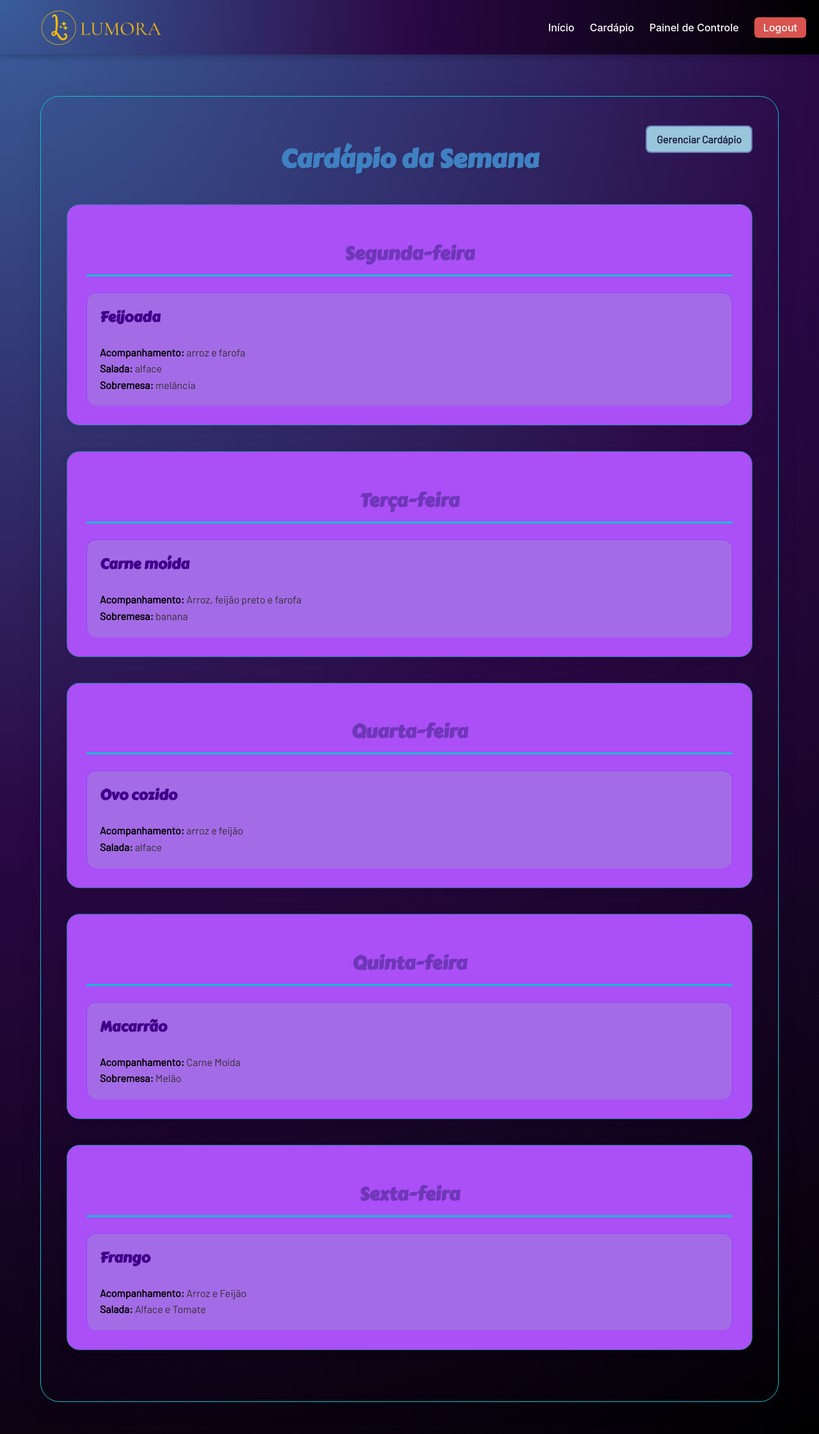
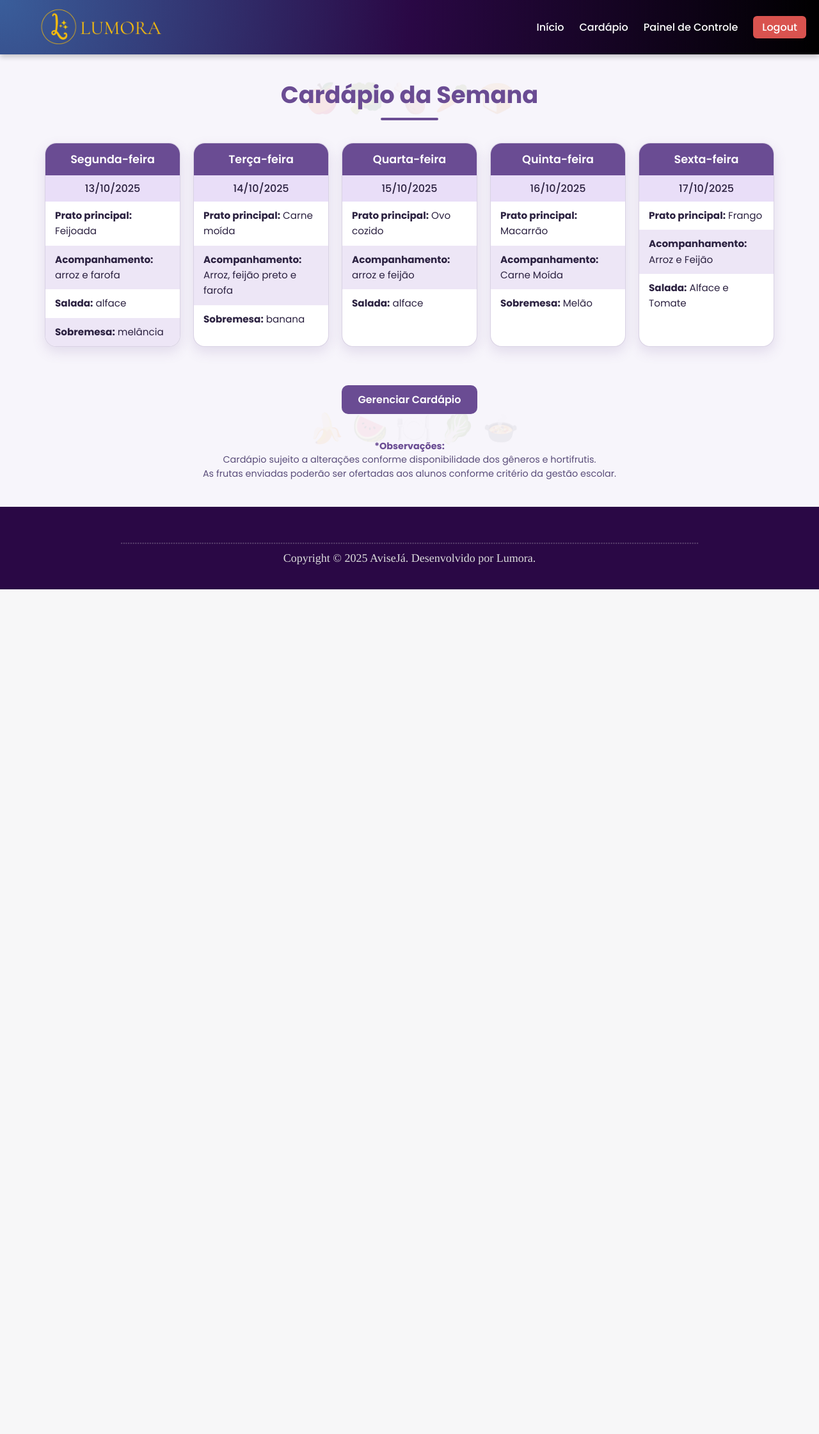
Before and after one commit to DaniHonda/TCC-Lumora, a PHP site: page /cardapio.php in a window 1280 px wide. Shown: the whole page at 64% size. After the commit the page ends 921 px from the top, so only its background shows below. Run offline with PHP 8.4, Linux system fonts and the light colour scheme; a user stored in the database is signed in; data comes from the database, SQL or seed files in the repository; both versions use the stored data as it was after the commit.

Commit message:
Add files via upload

```diff
--- a/TCC/cardapio.php
+++ b/TCC/cardapio.php
@@ -75,12 +75,9 @@ $diasSemanaMapa = [
     </header>
 
     <div id='main'>
+        <h1 class="cardapio-titulo">Cardápio da Semana</h1>
+
         <div class="cardapio-container">
-            <h1 class="cardapio-titulo">Cardápio da Semana</h1>
-            <?php if (isset($_SESSION['log']) && $_SESSION['log'] === 'ativo' && ($_SESSION['nivel'] === 'admin' || $_SESSION['nivel'] === 'emp')): ?>
-                <a href="gerenciar_cardapio.php" class="btn-cardapio btn-gerenciar-posicao">Gerenciar Cardápio</a>
-            <?php endif; ?>
-
             <?php if (!empty($cardapioSemanal)): ?>
                 <?php foreach ($cardapioSemanal as $dia => $pratos): ?>
                     <?php
@@ -88,25 +85,25 @@ $diasSemanaMapa = [
                     $dataDoPrato = date('Y-m-d', strtotime("$diaEmIngles this week"));
                     $jaConfirmado = in_array($dataDoPrato, $confirmacoesFeitas);
                     ?>
-                    <div class="dia-cardapio">
-                        <h2 class="dia-titulo"><?php echo $dia; ?></h2>
-                        <div class="pratos-container">
+                    <div class="card-dia">
+                        <div class="dia-semana"><?php echo $dia; ?></div>
+                        <div class="data"><?php echo date('d/m/Y', strtotime($dataDoPrato)); ?></div>
+
+                        <div class="itens">
                             <?php foreach ($pratos as $prato): ?>
-                                <div class='singleitem'>
-                                    <div class="item-info">
-                                        <span class='menuitem'><?php echo htmlspecialchars($prato['prato_principal']); ?></span>
-                                        <p class='text'>
+                                <p><strong>Prato principal:</strong> <?php echo htmlspecialchars($prato['prato_principal']); ?></p>
                                 <?php if (!empty($prato['acompanhamento'])): ?>
-                                                <strong>Acompanhamento:</strong> <?php echo htmlspecialchars($prato['acompanhamento']); ?><br>
+                                    <p><strong>Acompanhamento:</strong> <?php echo htmlspecialchars($prato['acompanhamento']); ?></p>
                                 <?php endif; ?>
                                 <?php if (!empty($prato['salada'])): ?>
-                                                <strong>Salada:</strong> <?php echo htmlspecialchars($prato['salada']); ?><br>
+                                    <p><strong>Salada:</strong> <?php echo htmlspecialchars($prato['salada']); ?></p>
                                 <?php endif; ?>
                                 <?php if (!empty($prato['sobremesa'])): ?>
-                                                <strong>Sobremesa:</strong> <?php echo htmlspecialchars($prato['sobremesa']); ?>
+                                    <p><strong>Sobremesa:</strong> <?php echo htmlspecialchars($prato['sobremesa']); ?></p>
                                 <?php endif; ?>
-                                        </p>
+                            <?php endforeach; ?>
                         </div>
+
                         <?php if (isset($_SESSION['log']) && $_SESSION['log'] === 'ativo' && $_SESSION['nivel'] === 'aluno'): ?>
                             <div class="confirmar-container">
                                 <?php if ($jaConfirmado): ?>
@@ -121,16 +118,29 @@ $diasSemanaMapa = [
                         <?php endif; ?>
                     </div>
                 <?php endforeach; ?>
-                        </div>
-                    </div>
-                <?php endforeach; ?>
             <?php else: ?>
                 <div class="cardapio-vazio">
                     <p>O cardápio da semana ainda não foi cadastrado.</p>
                 </div>
             <?php endif; ?>
         </div>
+
+        <?php if (isset($_SESSION['log']) && $_SESSION['log'] === 'ativo' && ($_SESSION['nivel'] === 'admin' || $_SESSION['nivel'] === 'emp')): ?>
+            <a href="gerenciar_cardapio.php" class="btn-cardapio btn-gerenciar-posicao">Gerenciar Cardápio</a>
+        <?php endif; ?>
+
+        <p class="obs">
+            <strong>*Observações:</strong><br>
+            Cardápio sujeito a alterações conforme disponibilidade dos gêneros e hortifrutis.<br>
+            As frutas enviadas poderão ser ofertadas aos alunos conforme critério da gestão escolar.
+        </p>
     </div>
+
+        <footer>
+        <h5>..................................................................................................................................................................................................................................................</h5>
+        <p> Copyright © 2025 AviseJá. Desenvolvido por Lumora. </p>
+
+    </footer>
 
     <script src="js/login.js"></script>
 </body>
--- a/TCC/css/CarCSS.css
+++ b/TCC/css/CarCSS.css
@@ -1,296 +1,197 @@
-@import url("https://fonts.googleapis.com/css?family=Barlow|Carter+One&display=swap");
-body {
-  background: radial-gradient(circle at top left, #3a5e9b, #2a0845, #000000);
-  /* Added padding-top to account for fixed header */
-  padding-top: 100px;
+@import url("https://fonts.googleapis.com/css2?family=Poppins:wght@400;500;600;700&display=swap");
+
+:root {
+  --lumora-primary: #6a4c93;
+  --lumora-light: #f7f5fb;
+  --lumora-mid: #ede6f6;
+  --lumora-softpurple: #e9def8;
+  --text-dark: #2b2140;
+  --radius: 18px;
+  --shadow: 0 8px 20px rgba(106, 76, 147, 0.15);
 }
 
-#main {
-  /* Updated main container for better centering and spacing */
-  margin: 50px auto;
-  max-width: 1200px;
-  width: 90%;
-  background: radial-gradient(top left, #5678b1, #52207a, #555555);
+body {
+  font-family: "Poppins", sans-serif;
+  background-color: var(--lumora-light);
+  color: var(--text-dark);
+  margin: 0;
   padding: 0;
-  border-radius: 30px;
-  border-style: solid;
-  border-width: 1px;
-  border-color: #0fc0d1;
-  box-shadow: 0 8px 32px rgba(0, 0, 0, 0.1);
-}
-.cabecalho-fixo {
-  position: fixed;
-  top: 0;
-  left: 0;
-  width: 100%;
-  height: 85px;
-  background: radial-gradient(circle at top left, #3a5e9b, #2a0845, #000000);
-  box-shadow: 0 4px 8px rgba(0, 0, 0, 0.2);
-  display: flex;
-  justify-content: space-between;
-  align-items: center;
-  padding: 0 20px;
-  z-index: 1000;
-  box-sizing: border-box;
-}
-
-.cabecalho-fixo .titulo-app h1 {
-  font-size: 1.6em;
-  margin: 0;
-  color: #3a5e9b;
-  font-weight: 500;
-}
-.menu {
-  font-family: "Carter One", cursive;
-  font-size: 22px;
-  padding-left: 10px;
-  padding-right: 10px;
-  color: #474747;
-  text-decoration: none;
-}
-
-.menu:hover {
-  color: rgb(255, 255, 255);
-  background-color: #ca1517;
-  border-radius: 30px;
-}
-
-.atual {
-  color: white;
-  background-color: #ca1517;
-  border-radius: 30px;
-}
-
-.bullet {
-  font-family: "Carter One", cursive;
-  font-size: 22px;
-  margin-right: 3px;
-  margin-left: 3px;
-}
-
-#navigation {
-  text-align: center;
-}
-#dynamic {
-  margin-top: 20px;
-  padding: 0px 12% 0px 12%;
-}
-
-/* Added new styles for better organization */
-.cardapio-container {
-  padding: 40px;
 }
 
 .cardapio-titulo {
   text-align: center;
-  font-family: "Carter One", cursive;
-  font-size: 2.5em;
-  color: #3f81c2;
-  margin-bottom: 40px;
-  text-shadow: 2px 2px 4px rgba(0, 0, 0, 0.1);
-}
-
-.dia-cardapio {
-  margin-bottom: 40px;
-  background-color: #ab4ff7;
-  border-radius: 20px;
-  padding: 30px;
-  box-shadow: 0 4px 16px rgba(0, 0, 0, 0.05);
-  border: 1px solid #157483;
-}
-
-.dia-titulo {
-  font-family: "Carter One", cursive;
-  font-size: 1.8em;
-  color: #6f37b8;
-  text-align: center;
-  margin-bottom: 25px;
-  padding-bottom: 10px;
-  border-bottom: 3px solid #0fc0d1;
-}
-
-.pratos-container {
-  display: flex;
-  flex-direction: column;
-  gap: 20px;
-}
-
-.singleitem {
-  /* Enhanced styling for individual menu items */
-  background-color: #a46be6;
-  padding: 20px;
-  border-radius: 15px;
-  border: 1px solid #9242fa;
-  margin-top: 0;
-  transition: transform 0.2s ease, box-shadow 0.2s ease;
-  border-bottom: none;
-}
-
-.singleitem:hover {
-  transform: translateY(-2px);
-  box-shadow: 0 6px 20px rgba(0, 0, 0, 0.1);
-}
-
-.menuitem {
-  font-family: "Carter One", cursive;
-  font-weight: 600;
-  color: #40008a;
-  font-size: 1.4em;
-  border-style: none;
-  padding-bottom: 10px;
-  margin-right: 10px;
-  display: block;
+  font-size: 2.3em;
+  color: var(--lumora-primary);
+  font-weight: 700;
+  margin-top: 120px;
   margin-bottom: 15px;
 }
 
-.text {
-  margin: 0;
-  font-family: "Barlow", sans-serif;
-  font-style: normal;
-  font-weight: normal;
-  font-size: 16px;
-  color: #303030;
-  line-height: 1.6;
+.cardapio-titulo::after {
+  content: "";
+  width: 90px;
+  height: 4px;
+  background-color: var(--lumora-primary);
+  border-radius: 5px;
+  display: block;
+  margin: 8px auto 0;
 }
 
-.text strong {
-  color: #000000;
-  font-weight: 600;
+.cardapio-container {
+  display: flex;
+  justify-content: center;
+  flex-wrap: wrap;
+  gap: 20px;
+  padding: 20px;
+  max-width: 1200px;
+  margin: 0 auto;
 }
 
-.cardapio-vazio {
-  text-align: center;
-  padding: 60px 20px;
-  background-color: #ffffff;
-  border-radius: 20px;
-  box-shadow: 0 4px 16px rgba(0, 0, 0, 0.05);
+.card-dia {
+  background: #fff;
+  border-radius: var(--radius);
+  box-shadow: var(--shadow);
+  overflow: hidden;
+  flex: 1 1 210px;
+  max-width: 210px;
+  transition: all 0.25s ease;
+  border: 1px solid rgba(106, 76, 147, 0.25);
+  display: flex;
+  flex-direction: column;
+  justify-content: space-between;
 }
 
-.cardapio-vazio p {
-  font-family: "Barlow", sans-serif;
-  font-size: 1.2em;
-  color: #666;
-  margin: 0;
+.card-dia:hover {
+  transform: translateY(-5px);
+  box-shadow: 0 10px 25px rgba(106, 76, 147, 0.25);
+  border-color: rgba(106, 76, 147, 0.4);
 }
 
-/* Added responsive design improvements */
-@media (max-width: 768px) {
-  #main {
-    margin: 30px 20px;
-    width: calc(100% - 40px);
-  }
+.card-dia .dia-semana {
+  background-color: var(--lumora-primary);
+  color: #fff;
+  font-weight: 600;
+  text-align: center;
+  padding: 12px 0;
+  font-size: 1.1em;
+}
 
-  .cardapio-container {
-    padding: 20px;
-  }
+.card-dia .data {
+  background-color: var(--lumora-softpurple);
+  color: var(--text-dark);
+  text-align: center;
+  padding: 8px 0;
+  font-weight: 500;
+}
 
-  .cardapio-titulo {
-    font-size: 2em;
-  }
+.card-dia .itens {
+  font-size: 0.95em;
+  line-height: 1.6em;
+  flex-grow: 1;
+}
 
-  .dia-titulo {
-    font-size: 1.5em;
-  }
+.card-dia .itens p {
+  margin: 0;
+  padding: 10px 15px;
+}
 
-  .dia-cardapio {
-    padding: 20px;
+.card-dia .itens p:nth-child(odd) {
+  background-color: #fff;
+}
+
+.card-dia .itens p:nth-child(even) {
+  background-color: var(--lumora-mid);
+}
+
+.btn-cardapio {
+  background-color: var(--lumora-primary);
+  color: #fff;
+  border: none;
+  padding: 10px 20px;
+  border-radius: 10px;
+  cursor: pointer;
+  font-weight: 600;
+  transition: all 0.25s ease;
+  display: block;
+  margin: 15px auto 12px auto;
+  text-align: center;
+}
+
+.btn-cardapio:hover {
+  background-color: #58387d;
+}
+
+.btn-confirmado {
+  background-color: #c5b3e7;
+  color: #fff;
+  cursor: default;
+}
+
+.btn-gerenciar-posicao {
+  display: block;
+  background-color: var(--lumora-primary);
+  color: #fff;
+  font-weight: 600;
+  padding: 10px 25px;
+  border-radius: 10px;
+  text-decoration: none;
+  transition: all 0.25s ease;
+  margin: 40px auto 20px;
+  text-align: center;
+  width: fit-content;
+}
+
+.btn-gerenciar-posicao:hover {
+  background-color: #58387d;
+}
+
+.obs {
+  text-align: center;
+  font-size: 0.9em;
+  color: #5a4d7a;
+  margin: 40px auto;
+  max-width: 850px;
+  line-height: 1.5em;
+}
+
+.obs strong {
+  color: var(--lumora-primary);
+}
+
+body::before,
+body::after {
+  position: fixed;
+  font-size: 45px;
+  opacity: 0.08;
+  pointer-events: none;
+  z-index: -1;
+  filter: drop-shadow(0 0 2px rgba(0, 0, 0, 0.05));
+}
+
+body::before {
+  content: "🍎 🥦 🍗 🥕 🍞";
+  top: 15%;
+  left: 5%;
+  width: 90%;
+  text-align: center;
+}
+
+body::after {
+  content: "🍌 🍉 🍽️ 🥬 🍲";
+  bottom: 12%;
+  left: 8%;
+  width: 85%;
+  text-align: center;
+}
+
+@media (max-width: 900px) {
+  .card-dia {
+    max-width: 45%;
   }
 }
 
-#nordestina {
-  display: none;
+@media (max-width: 600px) {
+  .card-dia {
+    max-width: 100%;
+  }
 }
-
-#petisco {
-  display: none;
-}
-
-.cardapio-container {
-  position: relative;
-  padding: 40px;
-}
-
-/* 1. CLASSE BASE PARA O ESTILO VISUAL DE AMBOS OS BOTÕES */
-.btn-cardapio {
-    background-color: #99c6db;
-    color: #22223B;
-    border: 2px solid #687bb9;
-    border-radius: 8px;
-    text-decoration: none;
-    font-family: "Barlow", sans-serif;
-    font-weight: 600;
-    transition: background-color 0.3s ease, color 0.3s ease, transform 0.2s ease;
-    cursor: pointer;
-}
-
-.btn-cardapio:hover {
-    background-color: #6A4C93;
-    color: #ffffff;
-    transform: translateY(-2px);
-}
-
-/* 2. CLASSE APENAS PARA POSICIONAR O BOTÃO "GERENCIAR CARDÁPIO" */
-.btn-gerenciar-posicao {
-    position: absolute;
-    top: 45px;
-    right: 40px;
-    padding: 10px 15px;
-}
-
-/* 3. CLASSE APENAS PARA O TAMANHO DO BOTÃO "VOU COMER!" */
-.btn-confirmar-tamanho {
-    padding: 8px 12px;
-    font-size: 14px;
-    white-space: nowrap; /* Impede que o texto do botão quebre em duas linhas */
-}
-.singleitem {
-  /* Enhanced styling for individual menu items */
-  background-color: #a46be6;
-  padding: 20px;
-  border-radius: 15px;
-  border: 1px solid #9242fa;
-  margin-top: 0;
-  transition: transform 0.2s ease, box-shadow 0.2s ease;
-  border-bottom: none;
-
-  /* New flexbox styles for alignment */
-  display: flex;
-  justify-content: space-between;
-  align-items: center;
-  gap: 20px; /* Adds some space between text and button */
-}
-
-.singleitem:hover {
-  transform: translateY(-2px);
-  box-shadow: 0 6px 20px rgba(0, 0, 0, 0.1);
-}
-
-.item-info {
-    flex-grow: 1; /* Allows the text part to take up available space */
-}
-
-/* Container do botão não precisa mais de regras especiais de posicionamento
-.confirmar-container {
-  /* O flexbox no .singleitem já cuida do alinhamento
-}
-
-.btn-confirmar {
-    padding: 8px 12px;
-    font-size: 14px;
-    white-space: nowrap;  Impede que o texto do botão quebre em duas linhas
-}*/
-
-/* Estilo para o botão depois de confirmado */
-.btn-confirmado {
-    background-color: #d3d3d3; /* Cinza claro */
-    color: #555;
-    border-color: #bbb;
-    cursor: not-allowed; /* Mostra um ícone de "proibido" ao passar o mouse */
-}
-
-/* Remove os efeitos de hover do botão confirmado */
-.btn-confirmado:hover {
-    background-color: #d3d3d3;
-    color: #555;
-    transform: none;
-}
--- a/TCC/index.php
+++ b/TCC/index.php
@@ -167,7 +167,7 @@ session_start();
     </main>
     <footer>
         <h5>..................................................................................................................................................................................................................................................</h5>
-        <p> Copyright © 2025 AjudaJá. Desenvolvido por Lumora. </p>
+        <p> Copyright © 2025 AviseJá. Desenvolvido por Lumora. </p>
 
     </footer>
 
```
Also changed, not shown: TCC/127_0_0_1.sql (+15 -24 lines), TCC/cadastrologin.php (+33 -23 lines), TCC/css/cadastro.css (added, +162 -0 lines), TCC/imgs/personagem2.svg (added). Lines whose indentation alone changed are shown as unchanged.
